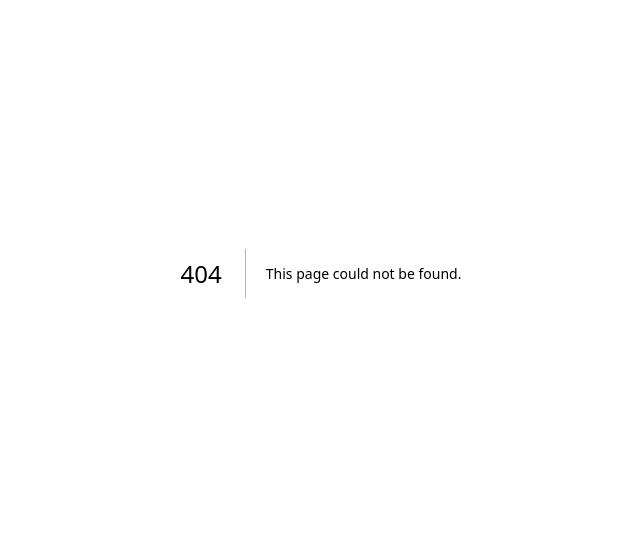
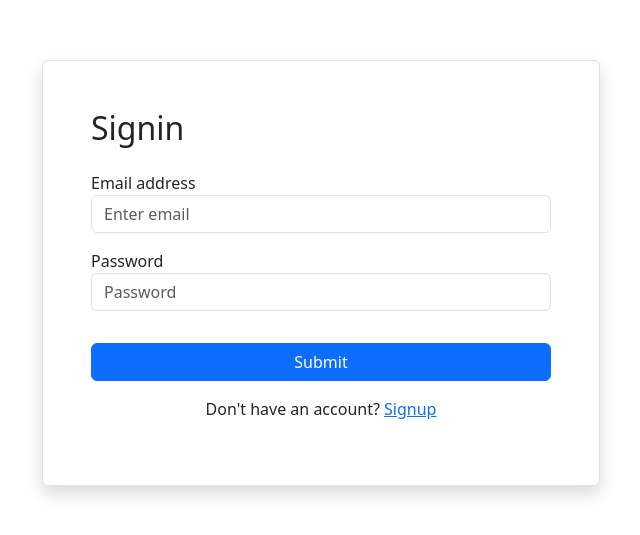
Before and after one commit to MuhdHanish/microservice_tutorials, a Next.js app in the folder intermediate_project/client/: page /auth/signin in a window 1280 px wide. Before the commit this address had no page. Shown: the part 127-662 px from the top of the page, without its empty margins (319-959 px from the left). Built offline with nearby package versions, Linux system fonts and the light colour scheme.

Commit message:
feat: created basic singin form

```diff
--- /dev/null
+++ b/intermediate_project/client/pages/auth/signin.jsx
@@ -0,0 +1,19 @@
+export default function Signin() {
+    return (
+        <div className="container d-flex justify-content-center align-items-center vh-100">
+            <form className="col-12 col-md-6 border mx-auto my-5 mb-5 p-5 shadow bg-body rounded d-flex flex-column gap-3">
+                <h2>Signin</h2>
+                <div className="form-group">
+                    <label for="exampleInputEmail1">Email address</label>
+                    <input type="email" className="form-control" id="exampleInputEmail1" aria-describedby="emailHelp" placeholder="Enter email" />
+                </div>
+                <div className="form-group">
+                    <label for="exampleInputPassword1">Password</label>
+                    <input type="password" className="form-control" id="exampleInputPassword1" placeholder="Password" />
+                </div>
+                <button type="submit" className="btn btn-primary mt-3">Submit</button>
+                <p className="text-center">Don't have an account? <a href="/auth/signup">Signup</a></p>
+            </form>
+        </div>
+    );
+}
```
